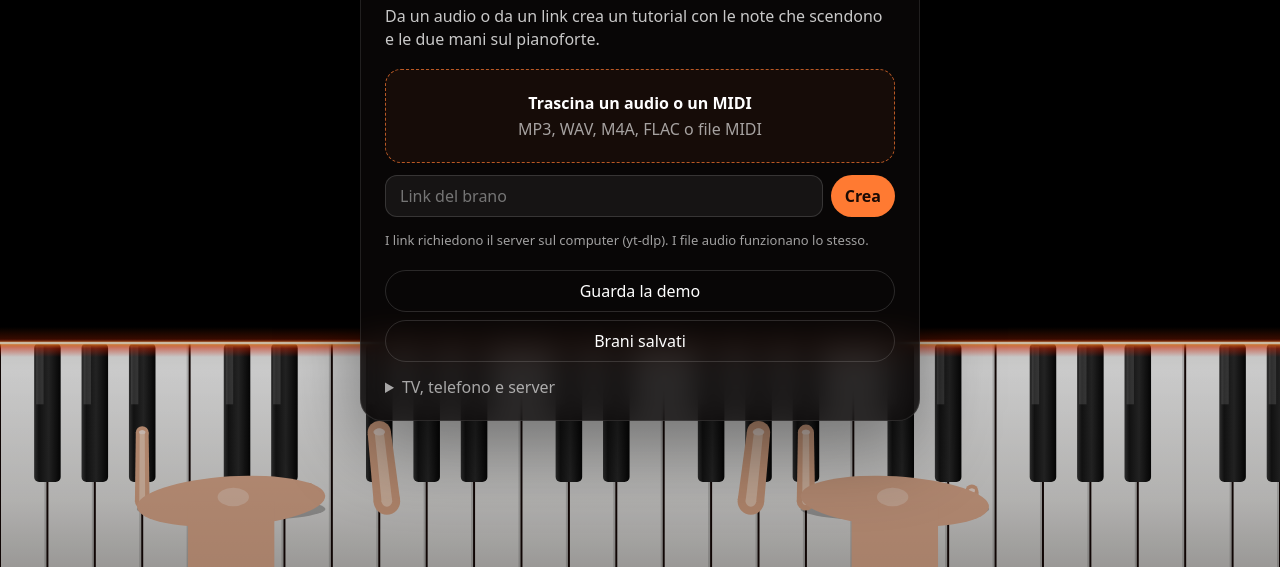
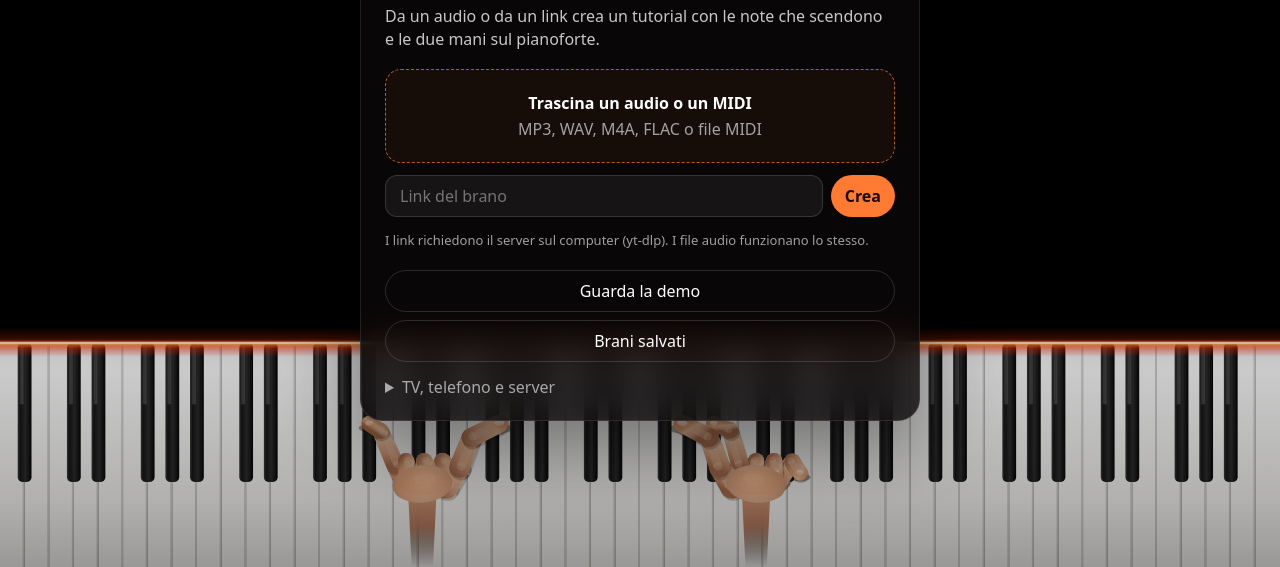
Before and after one commit to flashboss/pianosmith, a website built with Vite: page index.html in a window 1280 px wide. Shown: the part 233-800 px from the top of the page. Built offline with nearby package versions, Linux system fonts and the light colour scheme; animation ran at ten frames a second; files whose address does not match are found by name.

Commit message:
Add a Zoom toggle and more realistic piano hands.
When Zoom is off the keyboard stays fixed from A0 to C8 and fills the width; hands follow the reference lighting and articulation more closely.

```diff
--- a/src/engine.ts
+++ b/src/engine.ts
@@ -33,6 +33,9 @@ interface Layout {
 }
 
 const LOOKAHEAD = 3.15
+/** Fixed keyboard: A0 (La) through C8 (Do), scaled to fill the full width. */
+const FIXED_CAM_LO = whiteIndex(21)
+const FIXED_CAM_HI = whiteIndex(108) + 1
 
 function makeHand(side: 'left' | 'right'): HandState {
   return {
@@ -64,7 +67,7 @@ function fingerMidis(side: 'left' | 'right', active: number[], home: number): nu
   if (chosen.length === 1) {
     const midi = chosen[0]
     const step = side === 'right' ? 1 : -1
-    return [0, 1, 2, 3, 4].map((finger) => clampMidi(midi + (finger - 2) * 2 * step))
+    return [0, 1, 2, 3, 4].map((finger) => clampMidi(midi + (finger - 2) * step))
   }
   const order = side === 'right' ? chosen : [...chosen].reverse()
   const result = [0, 1, 2, 3, 4].map((finger) => {
@@ -109,7 +112,13 @@ function traceRoundRect(
   ctx.closePath()
 }
 
-function fillFinger(
+const SKIN_DARK: [number, number, number] = [168, 108, 78]
+const SKIN_MID: [number, number, number] = [214, 158, 122]
+const SKIN_LIGHT: [number, number, number] = [236, 196, 164]
+const SKIN_NAIL: [number, number, number] = [244, 220, 204]
+const GLOW: [number, number, number] = [255, 122, 50]
+
+function fillCapsule(
   ctx: CanvasRenderingContext2D,
   x0: number,
   y0: number,
@@ -140,16 +149,46 @@ function fillFinger(
   ctx.fill()
 }
 
+function fingerChain(
+  baseX: number,
+  baseY: number,
+  tipX: number,
+  tipY: number,
+  side: number,
+  isThumb: boolean,
+  pressed: number,
+): Array<{ x: number; y: number; r: number }> {
+  const dx = tipX - baseX
+  const dy = tipY - baseY
+  const bend = (isThumb ? 10 : 16) * (1 - pressed * 0.35)
+  const lateral = side * (isThumb ? 8 : 3)
+  const knukleX = baseX + dx * 0.28 + lateral * 0.2
+  const knukleY = baseY + dy * 0.28 - bend * 0.15
+  const midX = baseX + dx * 0.62 + lateral
+  const midY = baseY + dy * 0.62 - bend
+  const tipRadius = isThumb ? 0.92 : 0.78
+  const midRadius = isThumb ? 1.05 : 0.9
+  const baseRadius = isThumb ? 1.2 : 1.05
+  const unit = Math.max(10, Math.hypot(dx, dy) * 0.12)
+  return [
+    { x: baseX, y: baseY, r: unit * baseRadius },
+    { x: knukleX, y: knukleY, r: unit * midRadius },
+    { x: midX, y: midY, r: unit * tipRadius * 1.05 },
+    { x: tipX, y: tipY, r: unit * tipRadius },
+  ]
+}
+
 export class Visualizer {
   private notes: NoteEvent[] | null = null
   private title = ''
   private showNames = false
   private showHands = true
+  private zoom = false
   private w = 1280
   private h = 720
   private keyboardTop = 500
-  private camLo = 10
-  private camHi = 28
+  private camLo = FIXED_CAM_LO
+  private camHi = FIXED_CAM_HI
   private camReady = false
   private prev = -1
   private sparks: Spark[] = []
@@ -170,6 +209,15 @@ export class Visualizer {
 
   setShowHands(show: boolean) {
     this.showHands = show
+  }
+
+  setZoom(enabled: boolean) {
+    this.zoom = enabled
+    this.camReady = false
+    if (!enabled) {
+      this.camLo = FIXED_CAM_LO
+      this.camHi = FIXED_CAM_HI
+    }
   }
 
   setTitle(title: string) {
@@ -240,6 +288,12 @@ export class Visualizer {
   }
 
   private frameCamera(time: number, dt: number) {
+    if (!this.zoom) {
+      this.camLo = FIXED_CAM_LO
+      this.camHi = FIXED_CAM_HI
+      this.camReady = true
+      return
+    }
     let minMidi = 127
     let maxMidi = 0
     let any = false
@@ -304,27 +358,30 @@ export class Visualizer {
       hand.home += (avg - hand.home) * follow
     }
     const targets = fingerMidis(hand.side, active, hand.home)
-    const glide = hand.ready ? 1 - Math.exp(-12 * dt) : 1
-    const pressGlide = hand.ready ? 1 - Math.exp(-18 * dt) : 1
+    const glide = hand.ready ? 1 - Math.exp(-9 * dt) : 1
+    const pressGlide = hand.ready ? 1 - Math.exp(-16 * dt) : 1
+    const thumbShift = layout.whiteW * (hand.side === 'right' ? -0.28 : 0.28)
     for (let index = 0; index < 5; index++) {
       const midi = targets[index]
       const finger = hand.fingers[index]
       const pressed = sounding.some((playing) => Math.abs(playing - midi) < 0.8) ? 1 : 0
       finger.midi = midi
-      finger.x += (layout.centerX(midi) - finger.x) * glide
+      const tipX = layout.centerX(midi) + (index === 0 ? thumbShift : 0)
+      finger.x += (tipX - finger.x) * glide
       finger.y += (this.fingerY(midi, pressed) - finger.y) * glide
       finger.pressed += (pressed - finger.pressed) * pressGlide
     }
-    const palmTarget = (hand.fingers[1].x + hand.fingers[2].x + hand.fingers[3].x) / 3
-    const palmGlide = hand.ready ? 1 - Math.exp(-7 * dt) : 1
+    const palmTarget =
+      hand.fingers[1].x * 0.25 + hand.fingers[2].x * 0.45 + hand.fingers[3].x * 0.3 + (hand.side === 'right' ? 6 : -6)
+    const palmGlide = hand.ready ? 1 - Math.exp(-5.5 * dt) : 1
     hand.palmX += (palmTarget - hand.palmX) * palmGlide
     hand.ready = true
   }
 
   private fingerY(midi: number, pressed: number): number {
     const whiteH = this.h - this.keyboardTop
-    const reach = isBlack(midi) ? 0.4 : 0.66
-    return this.keyboardTop + whiteH * reach + pressed * Math.min(14, whiteH * 0.035)
+    const reach = isBlack(midi) ? 0.36 : 0.58
+    return this.keyboardTop + whiteH * reach + pressed * Math.min(18, whiteH * 0.05)
   }
 
   private activeNotes(time: number): Map<number, NoteEvent> {
@@ -404,25 +461,33 @@ export class Visualizer {
 
     for (let midi = 21; midi <= 108; midi++) {
       if (isBlack(midi)) continue
-      const x = (whiteIndex(midi) - this.camLo) * layout.whiteW
-      if (x > this.w || x + layout.whiteW < 0) continue
+      const index = whiteIndex(midi)
+      const x = (index - this.camLo) * layout.whiteW
+      const nextX = (index + 1 - this.camLo) * layout.whiteW
+      if (nextX < 0 || x > this.w) continue
+      const left = Math.max(0, x)
+      const right = Math.min(this.w, nextX)
+      const keyW = right - left
+      if (keyW <= 0) continue
       const pressed = active.has(midi)
       const depress = pressed ? 7 : 0
       const y = top + depress
       const height = whiteH - depress
-      const gradient = ctx.createLinearGradient(x, y, x, y + height)
+      const gradient = ctx.createLinearGradient(left, y, left, y + height)
       gradient.addColorStop(0, pressed ? '#fff6ee' : '#f4f4f2')
       gradient.addColorStop(0.12, '#ffffff')
       gradient.addColorStop(0.7, '#eeedeb')
       gradient.addColorStop(1, '#d5d3d0')
       ctx.fillStyle = gradient
-      ctx.fillRect(x + 1, y, Math.max(1, layout.whiteW - 2), height)
-      ctx.fillStyle = 'rgba(0,0,0,0.16)'
-      ctx.fillRect(x + layout.whiteW - 3, y, 2, height)
+      ctx.fillRect(left, y, keyW, height)
+      if (right < this.w - 0.5) {
+        ctx.fillStyle = 'rgba(0,0,0,0.16)'
+        ctx.fillRect(right - 2, y, 2, height)
+      }
       ctx.fillStyle = 'rgba(255,255,255,0.75)'
-      ctx.fillRect(x + 2, y, Math.max(1, layout.whiteW - 6), 3)
+      ctx.fillRect(left, y, keyW, 3)
       const note = active.get(midi)
-      if (note) this.paintKey(x + 1, y, Math.max(1, layout.whiteW - 2), height * 0.72, note)
+      if (note) this.paintKey(left, y, keyW, height * 0.72, note)
     }
 
     for (let midi = 21; midi <= 108; midi++) {
@@ -567,59 +632,136 @@ export class Visualizer {
   private drawHand(hand: HandState, whiteW: number) {
     if (!Number.isFinite(hand.palmX)) return
     const ctx = this.ctx
-    const unit = Math.max(14, Math.min(whiteW * 0.46, 32))
-    const radii = [unit * 0.58, unit * 0.4, unit * 0.44, unit * 0.38, unit * 0.32]
+    const unit = Math.max(15, Math.min(whiteW * 0.5, 34))
     const side = hand.side === 'right' ? 1 : -1
-    const tips = hand.fingers.map((finger) => ({ x: finger.x, y: finger.y }))
+    const tips = hand.fingers.map((finger) => ({
+      x: finger.x,
+      y: finger.y,
+      pressed: finger.pressed,
+    }))
     const tipY = tips.reduce((sum, tip) => sum + tip.y, 0) / tips.length
-    const palmY = Math.min(this.h - unit * 0.8, tipY + unit * 1.55)
-    const bases = tips.map((tip, index) => ({
-      x: tip.x + (index === 0 ? -side * unit * 0.35 : 0),
-      y: palmY,
+    const palmY = Math.min(this.h - unit * 0.55, tipY + unit * 2.05)
+    const palmX = hand.palmX + side * unit * 0.08
+    const spreads = [-side * unit * 1.05, -side * unit * 0.45, side * unit * 0.05, side * unit * 0.55, side * unit * 1.05]
+    const bases = tips.map((_, index) => ({
+      x: palmX + spreads[index] + (index === 0 ? -side * unit * 0.55 : 0),
+      y: palmY + (index === 0 ? unit * 0.18 : index === 4 ? unit * 0.08 : 0),
     }))
-    const span = bases.slice(1)
-    const palmX = span.reduce((sum, point) => sum + point.x, 0) / span.length
-    const palmW = Math.max(unit * 2.6, Math.max(...span.map((point) => point.x)) - Math.min(...span.map((point) => point.x)) + unit * 1.4)
+    const palmW = Math.max(
+      unit * 3.1,
+      Math.max(...bases.map((point) => point.x)) - Math.min(...bases.map((point) => point.x)) + unit * 1.7,
+    )
+    const chains = tips.map((tip, index) =>
+      fingerChain(bases[index].x, bases[index].y, tip.x, tip.y, side, index === 0, tip.pressed),
+    )
 
     ctx.save()
     ctx.beginPath()
     ctx.rect(-40, this.keyboardTop - 8, this.w + 80, this.h + 40)
     ctx.clip()
 
-    ctx.fillStyle = 'rgba(0,0,0,0.25)'
+    ctx.fillStyle = 'rgba(0,0,0,0.34)'
+    for (const chain of chains) {
+      const tip = chain[chain.length - 1]
+      ctx.beginPath()
+      ctx.ellipse(tip.x, tip.y + tip.r * 0.55, tip.r * 1.35, tip.r * 0.55, 0, 0, Math.PI * 2)
+      ctx.fill()
+    }
     ctx.beginPath()
-    ctx.ellipse(palmX, palmY + unit * 0.35, palmW * 0.48, unit * 0.55, 0, 0, Math.PI * 2)
+    ctx.ellipse(palmX, palmY + unit * 0.45, palmW * 0.42, unit * 0.7, side * 0.04, 0, Math.PI * 2)
     ctx.fill()
 
     for (const index of [4, 3, 2, 1, 0]) {
-      this.drawFinger(bases[index].x, bases[index].y, tips[index].x, tips[index].y, radii[index])
+      this.drawFingerChain(chains[index], tips[index].pressed, side, index === 0)
     }
 
-    ctx.fillStyle = '#e8b293'
+    const wristTop = palmY + unit * 0.35
+    const wristGrad = ctx.createLinearGradient(palmX, wristTop, palmX, this.h)
+    wristGrad.addColorStop(0, rgba(SKIN_MID, 1))
+    wristGrad.addColorStop(0.45, rgba(SKIN_DARK, 0.92))
+    wristGrad.addColorStop(1, 'rgba(0,0,0,0)')
+    ctx.fillStyle = wristGrad
     ctx.beginPath()
-    ctx.ellipse(palmX, palmY, palmW * 0.48, unit * 1.15, side * 0.06, 0, Math.PI * 2)
+    ctx.moveTo(palmX - palmW * 0.22, wristTop)
+    ctx.lineTo(palmX + palmW * 0.22, wristTop)
+    ctx.lineTo(palmX + palmW * 0.16, this.h + 4)
+    ctx.lineTo(palmX - palmW * 0.16, this.h + 4)
+    ctx.closePath()
     ctx.fill()
-    ctx.fillRect(palmX - palmW * 0.22, palmY, palmW * 0.44, this.h - palmY + 8)
-    ctx.fillStyle = '#f3cbb4'
+
+    const palmGrad = ctx.createRadialGradient(
+      palmX - side * unit * 0.15,
+      palmY - unit * 0.2,
+      unit * 0.2,
+      palmX,
+      palmY + unit * 0.2,
+      palmW * 0.7,
+    )
+    palmGrad.addColorStop(0, rgba(SKIN_LIGHT, 1))
+    palmGrad.addColorStop(0.55, rgba(SKIN_MID, 1))
+    palmGrad.addColorStop(1, rgba(SKIN_DARK, 1))
+    ctx.fillStyle = palmGrad
     ctx.beginPath()
-    ctx.ellipse(palmX - side * unit * 0.1, palmY - unit * 0.2, unit * 0.72, unit * 0.42, 0, 0, Math.PI * 2)
+    ctx.ellipse(palmX, palmY, palmW * 0.46, unit * 1.25, side * 0.08, 0, Math.PI * 2)
+    ctx.fill()
+
+    ctx.fillStyle = rgba(SKIN_LIGHT, 0.55)
+    ctx.beginPath()
+    ctx.ellipse(palmX - side * unit * 0.18, palmY - unit * 0.35, unit * 0.7, unit * 0.38, side * 0.1, 0, Math.PI * 2)
+    ctx.fill()
+
+    const under = ctx.createRadialGradient(palmX, palmY - unit * 0.1, unit * 0.2, palmX, palmY, palmW * 0.55)
+    under.addColorStop(0, rgba(GLOW, 0.2))
+    under.addColorStop(1, rgba(GLOW, 0))
+    ctx.fillStyle = under
+    ctx.beginPath()
+    ctx.ellipse(palmX, palmY - unit * 0.15, palmW * 0.4, unit * 0.9, 0, 0, Math.PI * 2)
     ctx.fill()
     ctx.restore()
   }
 
-  private drawFinger(x0: number, y0: number, x1: number, y1: number, radius: number) {
+  private drawFingerChain(
+    chain: Array<{ x: number; y: number; r: number }>,
+    pressed: number,
+    side: number,
+    isThumb: boolean,
+  ) {
     const ctx = this.ctx
-    ctx.fillStyle = 'rgba(0,0,0,0.22)'
+    for (let i = 0; i < chain.length - 1; i++) {
+      const a = chain[i]
+      const b = chain[i + 1]
+      ctx.fillStyle = 'rgba(0,0,0,0.18)'
+      fillCapsule(ctx, a.x + 1.2, a.y + 2.2, a.r * 1.02, b.x + 1.2, b.y + 2.2, b.r * 1.02)
+
+      const skin = ctx.createLinearGradient(a.x - a.r, a.y, b.x + b.r, b.y)
+      skin.addColorStop(0, rgba(SKIN_DARK, 1))
+      skin.addColorStop(0.35, rgba(SKIN_MID, 1))
+      skin.addColorStop(0.75, rgba(SKIN_LIGHT, 1))
+      skin.addColorStop(1, rgba(SKIN_MID, 1))
+      ctx.fillStyle = skin
+      fillCapsule(ctx, a.x, a.y, a.r, b.x, b.y, b.r)
+
+      ctx.fillStyle = rgba(SKIN_LIGHT, 0.35)
+      fillCapsule(ctx, a.x - side * a.r * 0.18, a.y - a.r * 0.12, a.r * 0.42, b.x - side * b.r * 0.18, b.y - b.r * 0.12, b.r * 0.36)
+    }
+
+    const tip = chain[chain.length - 1]
+    const glow = Math.max(0.12, pressed * 0.55)
+    const tipGlow = ctx.createRadialGradient(tip.x, tip.y, 0, tip.x, tip.y, tip.r * 2.2)
+    tipGlow.addColorStop(0, rgba(GLOW, glow))
+    tipGlow.addColorStop(1, rgba(GLOW, 0))
+    ctx.fillStyle = tipGlow
     ctx.beginPath()
-    ctx.ellipse(x1, y1 + radius * 0.28, radius * 0.95, radius * 0.4, 0, 0, Math.PI * 2)
+    ctx.ellipse(tip.x, tip.y + tip.r * 0.15, tip.r * 1.8, tip.r * 1.1, 0, 0, Math.PI * 2)
     ctx.fill()
-    ctx.fillStyle = '#e4ad8c'
-    fillFinger(ctx, x0, y0, radius * 1.05, x1, y1, radius * 0.92)
-    ctx.fillStyle = '#f7d4bc'
-    fillFinger(ctx, x0, y0, radius * 0.42, x1, y1, radius * 0.36)
-    ctx.fillStyle = 'rgba(255,236,228,0.85)'
+
+    ctx.fillStyle = rgba(SKIN_NAIL, 0.9)
     ctx.beginPath()
-    ctx.ellipse(x1, y1 - radius * 0.05, radius * 0.46, radius * 0.28, 0, 0, Math.PI * 2)
+    ctx.ellipse(tip.x, tip.y - tip.r * 0.08, tip.r * (isThumb ? 0.55 : 0.48), tip.r * 0.32, side * 0.12, 0, Math.PI * 2)
+    ctx.fill()
+    ctx.fillStyle = rgba(GLOW, 0.18 + pressed * 0.25)
+    ctx.beginPath()
+    ctx.ellipse(tip.x, tip.y + tip.r * 0.2, tip.r * 0.7, tip.r * 0.28, 0, 0, Math.PI * 2)
     ctx.fill()
   }
 
--- a/src/main.ts
+++ b/src/main.ts
@@ -43,6 +43,7 @@ const playBtn = el<HTMLButtonElement>('play')
 const speedBtn = el<HTMLButtonElement>('speed')
 const namesBtn = el<HTMLButtonElement>('names')
 const handsBtn = el<HTMLButtonElement>('hands')
+const zoomBtn = el<HTMLButtonElement>('zoom')
 const midiBtn = el<HTMLButtonElement>('midi')
 const videoBtn = el<HTMLButtonElement>('video')
 const resetBtn = el<HTMLButtonElement>('reset')
@@ -89,6 +90,9 @@ namesBtn.setAttribute('aria-pressed', namesOn ? 'true' : 'false')
 const handsOn = localStorage.getItem('pianosmith.hands') !== '0'
 viz.setShowHands(handsOn)
 handsBtn.setAttribute('aria-pressed', handsOn ? 'true' : 'false')
+const zoomOn = localStorage.getItem('pianosmith.zoom') === '1'
+viz.setZoom(zoomOn)
+zoomBtn.setAttribute('aria-pressed', zoomOn ? 'true' : 'false')
 
 function el<T extends HTMLElement>(id: string): T {
   const node = document.getElementById(id)
@@ -835,6 +839,13 @@ handsBtn.addEventListener('click', () => {
   localStorage.setItem('pianosmith.hands', next ? '1' : '0')
 })
 
+zoomBtn.addEventListener('click', () => {
+  const next = zoomBtn.getAttribute('aria-pressed') !== 'true'
+  zoomBtn.setAttribute('aria-pressed', next ? 'true' : 'false')
+  viz.setZoom(next)
+  localStorage.setItem('pianosmith.zoom', next ? '1' : '0')
+})
+
 midiBtn.addEventListener('click', () => {
   if (!notes) return
   download(songToMidiBlob(notes, songTitle), `${safeName(songTitle)}.mid`)
```
Also changed, not shown: index.html (+1 -0 lines), README.md, 1 other file.
